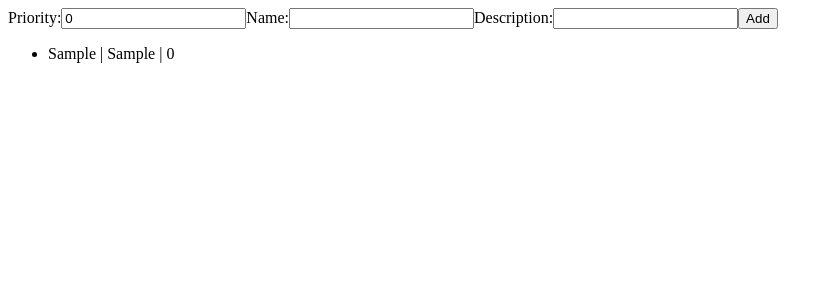
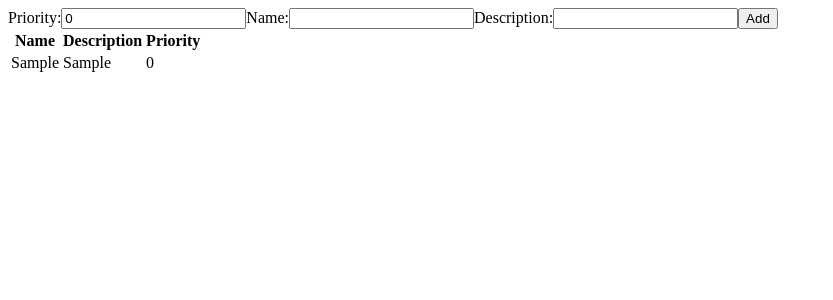
Before and after one commit to bapjiws/todo-priority-list-front, a React app: page / in a window 1280 px wide. Both pictures are taken after typing "Sample", "Sample" into the empty fields and a click on the button "Add". Shown: the top 300 px of the page, without its empty margins (0-833 px from the left). Built offline with nearby package versions, Linux system fonts and the light colour scheme; no server answers.

Commit message:
Use a table instead of ul to render todos

```diff
--- a/src/components/TodoList.jsx
+++ b/src/components/TodoList.jsx
@@ -2,9 +2,20 @@ import React from 'react';
 import { connect } from 'react-redux';
 
 export const TodoLIst = (props) => {
-    return <ul className="list-container">
-        { props.todos.map((todo, idx) => <li key={idx}>{ `${todo.name} | ${todo.description} | ${todo.priority}` }</li> ) }
-    </ul>
+    return <table className="todos-container">
+        <tr>
+            <th>Name</th>
+            <th>Description</th>
+            <th>Priority</th>
+        </tr>
+        {
+            props.todos.map((todo, idx) => <tr key={idx}>
+                <td>{todo.name}</td>
+                <td>{todo.description}</td>
+                <td>{todo.priority}</td>
+            </tr>)
+        }
+    </table>
 };
 
 export default connect(
--- a/styles/main.scss
+++ b/styles/main.scss
@@ -22,7 +22,7 @@ html, body, div, ul {
   justify-content: space-between;
 }
 
-.list-container {
+.todos-container {
   margin-top: 50px;
 }
 
```
